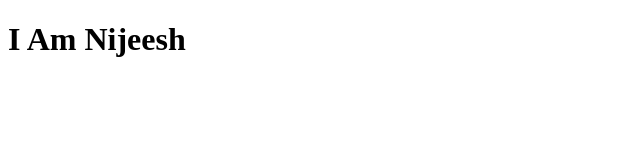
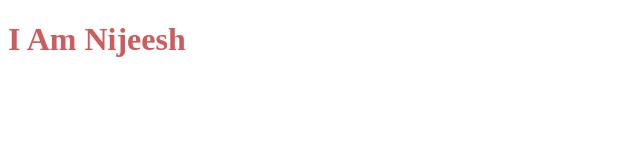
Before and after one commit to nijeesh4all/nijeesh4all.github.io, a plain HTML site: page index.html in a window 1280 px wide. Shown: the whole page, without its empty margins (0-640 px from the left). Drawn offline with Linux system fonts and the light colour scheme.

Commit message:
added color

```diff
--- a/index.html
+++ b/index.html
@@ -7,6 +7,6 @@
     <title>Nijeesh Joshy</title>
 </head>
 <body>
-    <h1>I Am Nijeesh</h1>
+    <h1 style="color: indianred;"> I Am Nijeesh </h1>
 </body>
 </html>
```
